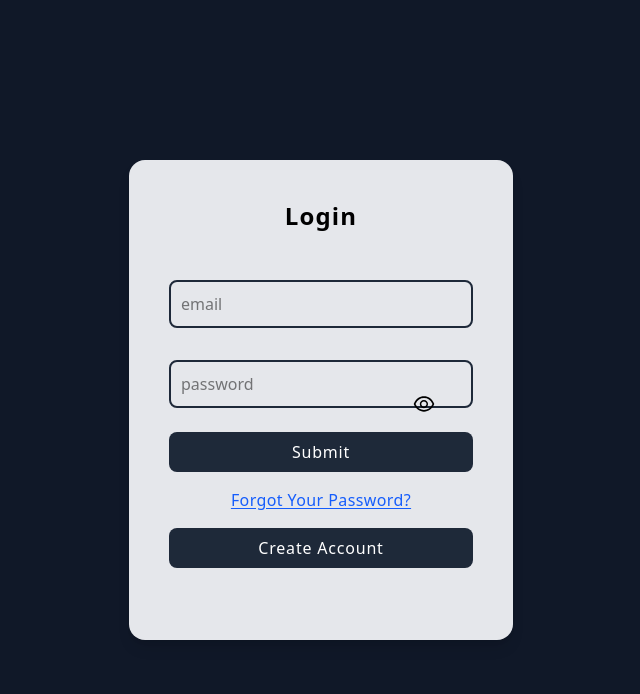
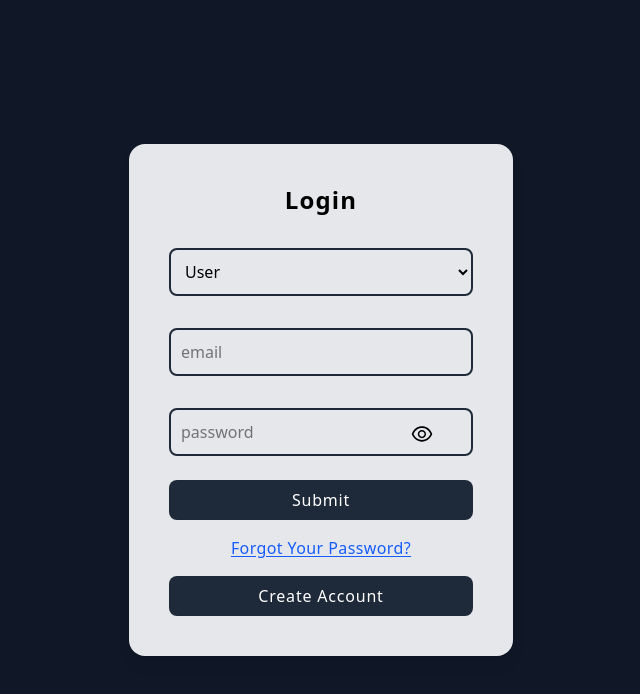
Before and after one commit to adithya3010/client, a React (Vite) app in the folder client/: page / in a window 1280 px wide. Shown: the top 694 px of the page, without its empty margins (319-959 px from the left). Built offline with nearby package versions, Linux system fonts and the light colour scheme.

Commit message:
login page updated

```diff
--- a/client/src/components/Login.jsx
+++ b/client/src/components/Login.jsx
@@ -8,6 +8,7 @@ const Login = () => {
     const defaultValues = {
         email: "",
         password: "",
+        role: "",
     }
 
     const [visible, setVisible] = React.useState(false);
@@ -27,6 +28,7 @@ const Login = () => {
             });
 
             const data = await res.json();
+
             if (res.ok) {
                 localStorage.setItem("token", data.token);
                 localStorage.setItem("role", data.role);
@@ -51,9 +53,22 @@ const Login = () => {
     return (
         <>
             <div className='bg-gray-900 h-screen flex items-center justify-center'>
-                <div className='bg-gray-200 p-10 rounded-2xl shadow-lg w-96 h-[60vh] flex flex-col items-center'>
+                <div className='bg-gray-200 p-10 rounded-2xl shadow-lg w-96 flex flex-col items-center'>
                     <h1 className='text-2xl tracking-wider font-semibold'>Login</h1>
-                    <div className='w-full mt-8 flex flex-col space-y-4'>
+
+                    <select
+                        className='w-full p-2.5 mt-8 border-2 border-gray-800 rounded-lg outline-none focus:border-green-600 transition-all duration-300 ease-in-out cursor-pointer'
+                        onChange={(e) => setUserData({ ...userData, role: e.target.value })}
+                        value={userData.role}
+                        required
+                    >
+                        <option className='text-gray-700' value="user">User</option>
+                        <option className='text-gray-700' value="hr">HR</option>
+                        <option className='text-gray-700' value="doctor">Doctor</option>
+                        <option className='text-gray-700' value="admin">Admin</option>
+                    </select>
+
+                    <div className='w-full mt-4 flex flex-col space-y-4'>
                         <input
                             type='email'
                             placeholder='email'
@@ -71,7 +86,7 @@ const Login = () => {
                     </div>
                     <button
                         onClick={toggleVisibility}
-                        className='absolute right-[41%] pt-2 top-1/2 -translate-y-1/2 cursor-pointer'
+                        className='absolute right-[41.2%] pt-2 top-[53.8%] -translate-y-1/2 cursor-pointer'
                     >
                         <AnimatePresence mode="wait">
                             {visible ? (
```
Also changed, not shown: 1 other file (tests, documents, lock files or other folders).
